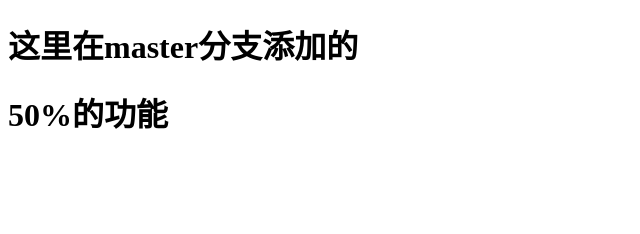
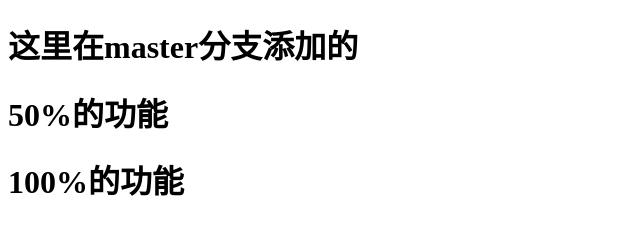
Before and after one commit to zhouxiangwei/test-2, a plain HTML site: page index.html in a window 1280 px wide. Shown: the whole page, without its empty margins (0-640 px from the left). Drawn offline with Linux system fonts and the light colour scheme.

Commit message:
100%功能

```diff
--- a/index.html
+++ b/index.html
@@ -9,5 +9,6 @@
 <body>
   <h1>这里在master分支添加的</h1>
   <h1>50%的功能</h1>
+  <h1>100%的功能</h1>
 </body>
 </html>
```
